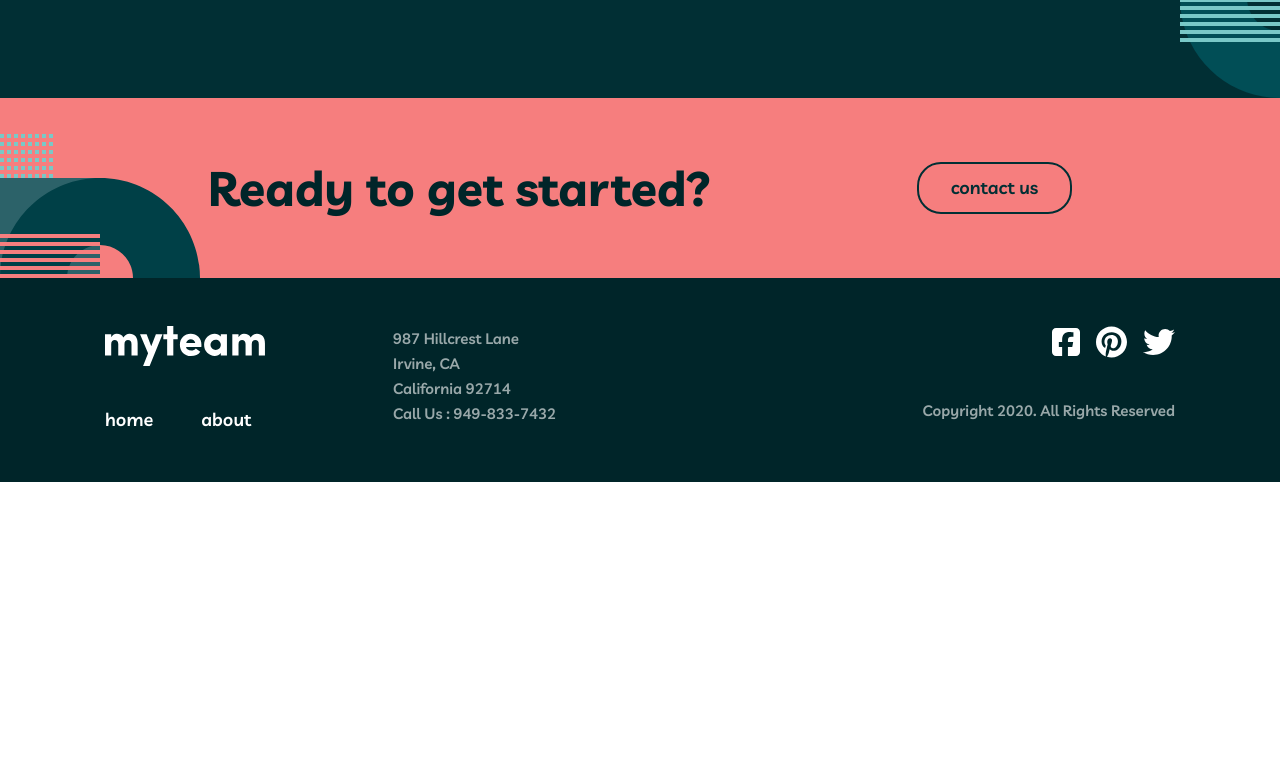
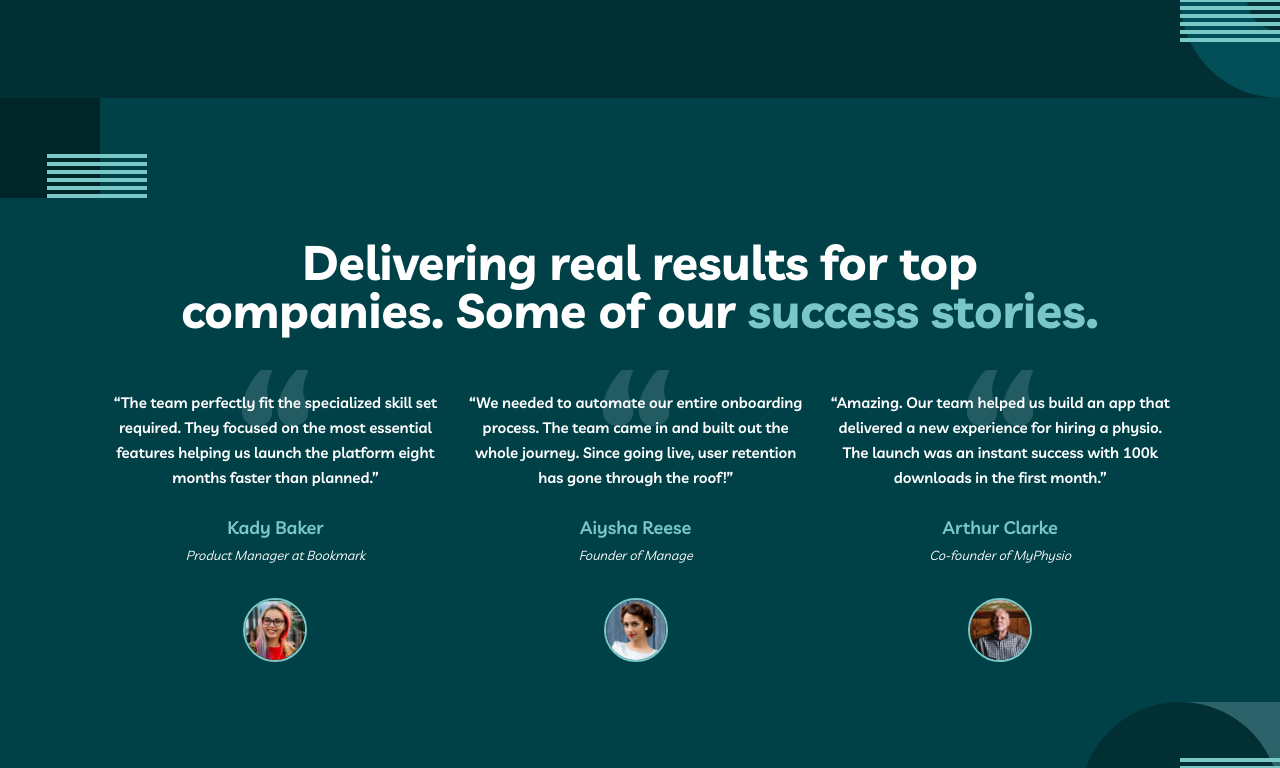
Before and after one commit to bernardocostaa/Myteam, a React (Vite) app: page / in a window 1280 px wide. Shown: the part 1260-2028 px from the top of the page. Before the commit the page ends 1742 px from the top, so only its background shows below. Built offline with nearby package versions, Linux system fonts and the light colour scheme.

Commit message:
desktop finalizado home

```diff
--- a/src/components/Home.jsx
+++ b/src/components/Home.jsx
@@ -3,6 +3,10 @@ import Styles from "./css/Home.module.css";
 import person from "../imgs/icon-person.svg";
 import conf from "../imgs/icon-cog.svg";
 import graph from "../imgs/icon-chart.svg";
+import profile1 from "../imgs/avatar-kady.jpg"
+import profile2 from "../imgs/avatar-aiysha.jpg"
+import profile3 from "../imgs/avatar-arthur.jpg"
+import queote from '../imgs/icon-quotes.svg'
 
 const Home = () => {
   return (
@@ -73,6 +77,34 @@ const Home = () => {
           </div>
         </div>
       </section>
+      <section className={`${Styles.bgSectionStories}`}>
+      <div className="customContainer mx-auto px-5">
+        <h1 className="text-white fontH2 max-w-[930px] text-center my-auto mx-auto mb-14">Delivering real results for top companies. Some of our <span className="text-RaptureBlue">success stories.</span></h1>
+        <div className="flex gap-5">
+          <div className={`relative text-center max-w-[350px]`}>
+          <img className={`${Styles.effectImg}`} src={queote} alt="" />
+            <p className="fontBody-2 text-white relative"> “The team perfectly fit the specialized skill set required. They focused on the most essential features helping us launch the platform eight months faster than planned.”</p>
+            <h4 className="fontBody-1 text-RaptureBlue pt-6 pb-1">Kady Baker</h4>
+            <p className="text-[0.8125rem] font-medium italic text-white">Product Manager at Bookmark</p>
+            <img className="w-16 h-16 rounded-full border-2 border-RaptureBlue mx-auto mt-8" src={profile1} alt="" />
+          </div>
+          <div className={`relative text-center max-w-[350px]`}>
+            <img className={`${Styles.effectImg}`} src={queote} alt="" />
+            <p className="fontBody-2 text-white relative"> “We needed to automate our entire onboarding process. The team came in and built out the whole journey. Since going live, user retention has gone through the roof!”</p>
+            <h4 className="fontBody-1 text-RaptureBlue pt-6 pb-1">Aiysha Reese</h4>
+            <p className="text-[0.8125rem] font-medium italic text-white">Founder of Manage</p>
+            <img className="w-16 h-16 rounded-full border-2 border-RaptureBlue mx-auto mt-8" src={profile2} alt="" />
+          </div>
+          <div className={` relative text-center max-w-[350px]`}>
+          <img className={`${Styles.effectImg}`} src={queote} alt="" />
+            <p className="fontBody-2 text-white relative"> “Amazing. Our team helped us build an app that delivered a new experience for hiring a physio. The launch was an instant success with 100k downloads in the first month.”</p>
+            <h4 className="fontBody-1 text-RaptureBlue pt-6 pb-1">Arthur Clarke</h4>
+            <p className="text-[0.8125rem] font-medium italic text-white">Co-founder of MyPhysio</p>
+            <img className="w-16 h-16 rounded-full border-2 border-RaptureBlue mx-auto mt-8" src={profile3} alt="" />
+          </div>
+        </div>
+      </div>
+      </section>
     </>
   );
 };
--- a/src/components/css/Home.module.css
+++ b/src/components/css/Home.module.css
@@ -18,3 +18,28 @@
     right -100px;
   padding: 140px 0;
 }
+
+.bgSectionStories {
+  background: #004047 url(/src//imgs//bg-pattern-home-4-about-3.svg) no-repeat top left;
+  padding: 140px 0;
+  position: relative;
+}
+
+.bgSectionStories::before{
+  content: "";
+  background: url(/src/imgs/bg-pattern-home-5.svg) no-repeat bottom right;
+  width: 100%;
+  height: 200px;
+  position: absolute;
+  bottom: 0;
+}
+
+.effectImg {
+  content: '';
+  top: -20px;
+  left: 50%;
+  transform: translateX(-50%);
+  position: absolute;
+  opacity: 0.8;
+
+}
```
